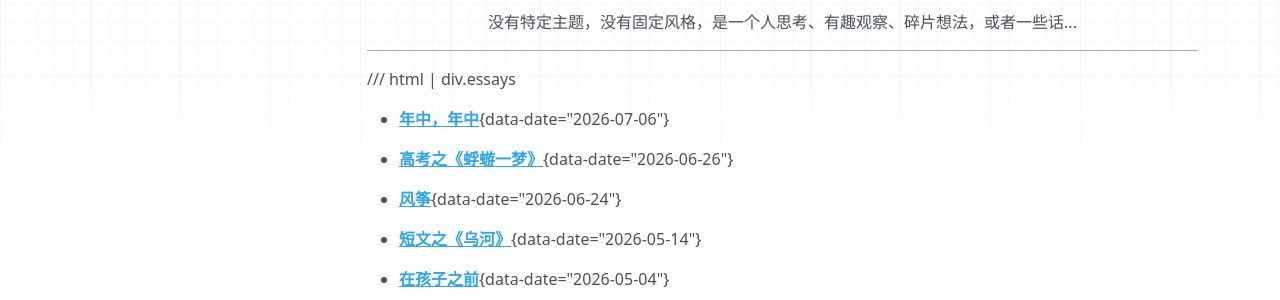
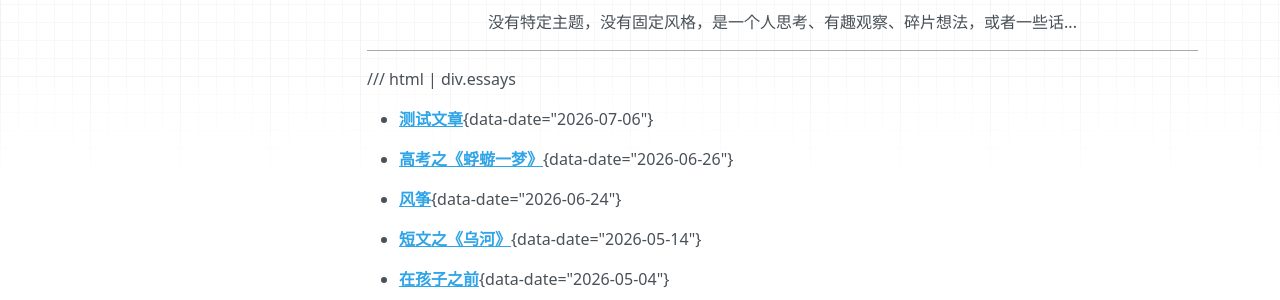
Before and after one commit to liWanr/liWanr.github.io, an MkDocs documentation site: the page built from docs/essays/index.md, in a window 1280 px wide. Shown: the part 140-440 px from the top of the page. Built offline with MkDocs 1.6.1, drawn with Linux system fonts in a browser that asks for light colours; nearby versions of some CDN libraries.

Commit message:
test: 添加测试文章并更新索引

```diff
--- a/docs/essays/index.md
+++ b/docs/essays/index.md
@@ -15,7 +15,7 @@ hide:
 
 /// html | div.essays
 
-- [**年中，年中**](./bbb.md){data-date="2026-07-06"}
+- [**测试文章**](./test.md){data-date="2026-07-06"}
 
 - [**高考之《蜉蝣一梦》**](./adrift.md){data-date="2026-06-26"}
 
```
Also changed, not shown: docs/essays/test.md (added, +6 -0 lines), 1 other file.
